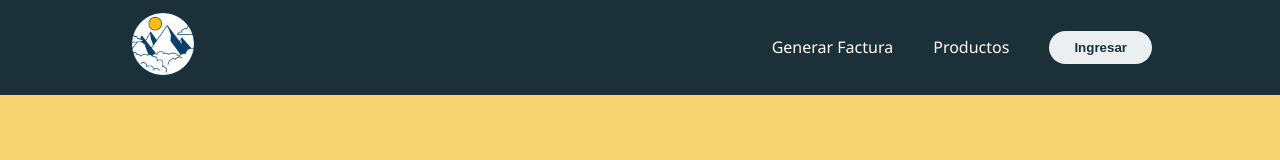
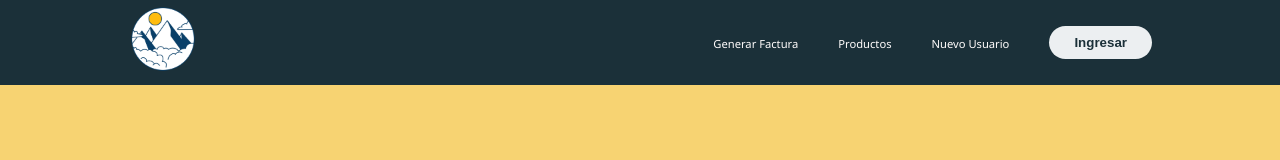
Before and after one commit to Brayan-Cifuentes17/invoice_web, a plain HTML site: page frontend/producto.html in a window 1280 px wide. Drawn offline with nearby package versions, Linux system fonts and the light colour scheme.

Commit message:
Cambio de link
Se modifico las img, se mantuvo en la misma ventana lo de crear cliente y se elimine el de editar factura

```diff
--- a/frontend/producto.html
+++ b/frontend/producto.html
@@ -11,12 +11,14 @@
   <body>
   <header class="header">
       <div class="logo">
-         <img src="../frontend/img/Mountain.png" alt="Logo de la marca">
+          <li ><a href="index.html"><img src="../frontend/img/Mountain.png" alt="Logo de la marca"></a></li>
       </div>
+
       <nav>
           <ul class="nav-links">
               <li class="factura"><a href="factura.html">Generar Factura</a></li>
               <li class="producto"><a href="producto.html">Productos</a></li>
+              <li class="new-user"><a href="new_user.html">Nuevo Usuario</a> </li>
           </ul>
       </nav>
       <a class="btn" href="#"><button>Ingresar</button></a>
--- a/frontend/styles.css
+++ b/frontend/styles.css
@@ -1,4 +1,12 @@
 /* Estilos Globales */
+*{
+  margin: 0;
+  padding: 0;
+  box-sizing: border-box;
+  text-decoration: none;
+  list-style: none;
+}
+
 body {
   font-family: 'Segoe UI', Tahoma, Geneva, Verdana, sans-serif;
   line-height: 1.6;
@@ -7,6 +15,11 @@ body {
   background-color: #f7d372;
   color: #333;
   box-sizing: border-box;
+}
+
+.container{
+  max-width: 1200px ;
+  margin:  0 auto;
 }
 
 .header{
@@ -30,6 +43,7 @@ body {
 
 .header .logo img:hover{
   transform: scale(1.2);
+
 }
 
 .header .nav-links{
@@ -38,22 +52,30 @@ body {
   align-items: center; /* Vertically center items */
   background-color: #1b3039;
   border: none;
+}
 
+.header .nav-links  li.producto {
+  background-color: transparent;
+  display: inline-block;
+  padding: 0 20px;
+}
+
+.header .nav-links  li.new-user {
+  background-color: transparent;
+  display: inline-block;
+  padding: 0 20px;
 }
 
 .header .nav-links  li.factura {
   background-color: transparent;
   display: inline-block;
   padding: 0 20px;
-
-}
-.header .nav-links  li.producto {
-  background-color: transparent;
-  display: inline-block;
-  padding: 0 20px;
 }
 
 .header .nav-links li.factura a{
+  transform: scale(1.1);
+}
+.header .nav-links li.new-user a{
   transform: scale(1.1);
 }
 .header .nav-links li.prudcto a{
@@ -71,6 +93,10 @@ body {
 .header .nav-links  li.producto a:hover{
   color: #ffbc0e;
 }
+.header .nav-links  li.new-user a:hover{
+  color: #ffbc0e;
+}
+
 
 
 .header .btn button{
@@ -90,6 +116,7 @@ body {
   color: #ffbc0e;
   transform: scale(1.1);
 }
+
 
 /* Contenedor principal */
 #app {
--- a/frontend/stylesIndex.css
+++ b/frontend/stylesIndex.css
@@ -43,6 +43,7 @@ body {
 
 .header .logo img:hover{
   transform: scale(1.2);
+
 }
 
 .header .nav-links{
@@ -51,16 +52,21 @@ body {
   align-items: center; /* Vertically center items */
   background-color: #1b3039;
   border: none;
+}
 
+.header .nav-links  li.producto {
+  background-color: transparent;
+  display: inline-block;
+  padding: 0 20px;
+}
+
+.header .nav-links  li.new-user {
+  background-color: transparent;
+  display: inline-block;
+  padding: 0 20px;
 }
 
 .header .nav-links  li.factura {
-    background-color: transparent;
-    display: inline-block;
-    padding: 0 20px;
-
-  }
-  .header .nav-links  li.producto {
   background-color: transparent;
   display: inline-block;
   padding: 0 20px;
@@ -69,11 +75,14 @@ body {
 .header .nav-links li.factura a{
   transform: scale(1.1);
 }
+.header .nav-links li.new-user a{
+  transform: scale(1.1);
+}
 .header .nav-links li.prudcto a{
   transform: scale(1.1);
 }
 .header .nav-links  a{
-    font-size: 700;
+  font-size: 70%;
   color: #fffcfc;
   text-decoration: none;
 }
@@ -84,6 +93,10 @@ body {
 .header .nav-links  li.producto a:hover{
   color: #ffbc0e;
 }
+.header .nav-links  li.new-user a:hover{
+  color: #ffbc0e;
+}
+
 
 
 .header .btn button{
@@ -103,7 +116,6 @@ body {
   color: #ffbc0e;
   transform: scale(1.1);
 }
-
 .headerContentContainer{
   background-image: linear-gradient(
     rgba(0,0,0,0.7),
@@ -196,20 +208,20 @@ body {
 }
 
 .services-content{
-  flex-direction: column;
   text-align: center;
   width: 100%;
   max-width: 800px;
   margin: 0 auto;
+  padding: 2rem;
 }
 
 .services-content h2{
-
   font-size: 55px;
   line-height: 70px;
   color: #e1e2e6;
   text-transform: uppercase;
   margin-bottom: 50px;
+  align-content: baseline;
 }
 
 .services-content p{
@@ -222,20 +234,19 @@ body {
 }
 
 .service-group{
+  width: 100%;
   display: flex;
-  flex-direction: row;
+  flex-direction: v-bind();
   justify-content: space-between;
   align-items: center;
   margin-bottom: 50px;
   margin: 0;
-
 }
 
 .services1{
-  padding: 0 100px;
-  text-align: center;
-  margin: 0;
-  padding: 0;
+
+  text-align:center;
+  padding: 1rem;
 
 }
 
@@ -259,24 +270,34 @@ body {
   width: 50%;
   padding: 100px 250px 100px 100px;
   background-color: #ebebeb ;
+
 }
 
-.general-2{
+.general-2 {
   background-image: url(../frontend/img/descuento.png);
   background-position: center center;
   background-repeat: no-repeat;
-  background-size: cover;
   width: 50%;
+  height: 250px;
+  background-size: contain; /* Scale image to fit within container, preserving aspect ratio */
+  object-fit: contain; /* Ensure image is centered within container */
 }
 
-.general-3{
+.general-3 {
   background-image: url(../frontend/img/cafe.png);
   background-position: center center;
   background-repeat: no-repeat;
-  background-size: cover;
   width: 50%;
+  height: 200px;
+  background-size: contain;
+  object-fit: contain;
 }
 
+.general-2, .general-3 {
+  background-size: cover;
+  object-fit: cover;
+  height: 550px;
+}
 h2{
   font-size: 55px;
   line-height: 70px;
--- a/frontend/stylesProducto.css
+++ b/frontend/stylesProducto.css
@@ -1,4 +1,12 @@
 /* Estilos Globales */
+*{
+  margin: 0;
+  padding: 0;
+  box-sizing: border-box;
+  text-decoration: none;
+  list-style: none;
+}
+
 body {
   font-family: 'Segoe UI', Tahoma, Geneva, Verdana, sans-serif;
   line-height: 1.6;
@@ -7,6 +15,11 @@ body {
   background-color: #f7d372;
   color: #333;
   box-sizing: border-box;
+}
+
+.container{
+  max-width: 1200px ;
+  margin:  0 auto;
 }
 
 .header{
@@ -30,6 +43,7 @@ body {
 
 .header .logo img:hover{
   transform: scale(1.2);
+
 }
 
 .header .nav-links{
@@ -38,16 +52,21 @@ body {
   align-items: center; /* Vertically center items */
   background-color: #1b3039;
   border: none;
+}
 
+.header .nav-links  li.producto {
+  background-color: transparent;
+  display: inline-block;
+  padding: 0 20px;
+}
+
+.header .nav-links  li.new-user {
+  background-color: transparent;
+  display: inline-block;
+  padding: 0 20px;
 }
 
 .header .nav-links  li.factura {
-    background-color: transparent;
-    display: inline-block;
-    padding: 0 20px;
-
-  }
-  .header .nav-links  li.producto {
   background-color: transparent;
   display: inline-block;
   padding: 0 20px;
@@ -56,11 +75,14 @@ body {
 .header .nav-links li.factura a{
   transform: scale(1.1);
 }
+.header .nav-links li.new-user a{
+  transform: scale(1.1);
+}
 .header .nav-links li.prudcto a{
   transform: scale(1.1);
 }
 .header .nav-links  a{
-    font-size: 700;
+  font-size: 70%;
   color: #fffcfc;
   text-decoration: none;
 }
@@ -71,6 +93,10 @@ body {
 .header .nav-links  li.producto a:hover{
   color: #ffbc0e;
 }
+.header .nav-links  li.new-user a:hover{
+  color: #ffbc0e;
+}
+
 
 
 .header .btn button{
```
Also changed, not shown: frontend/factura.html (+2 -20 lines), frontend/index.html (+9 -5 lines), frontend/new_user.html (+2 -1 lines), frontend/img/cafe.png, frontend/img/descuento.png. Lines whose indentation alone changed are shown as unchanged.
